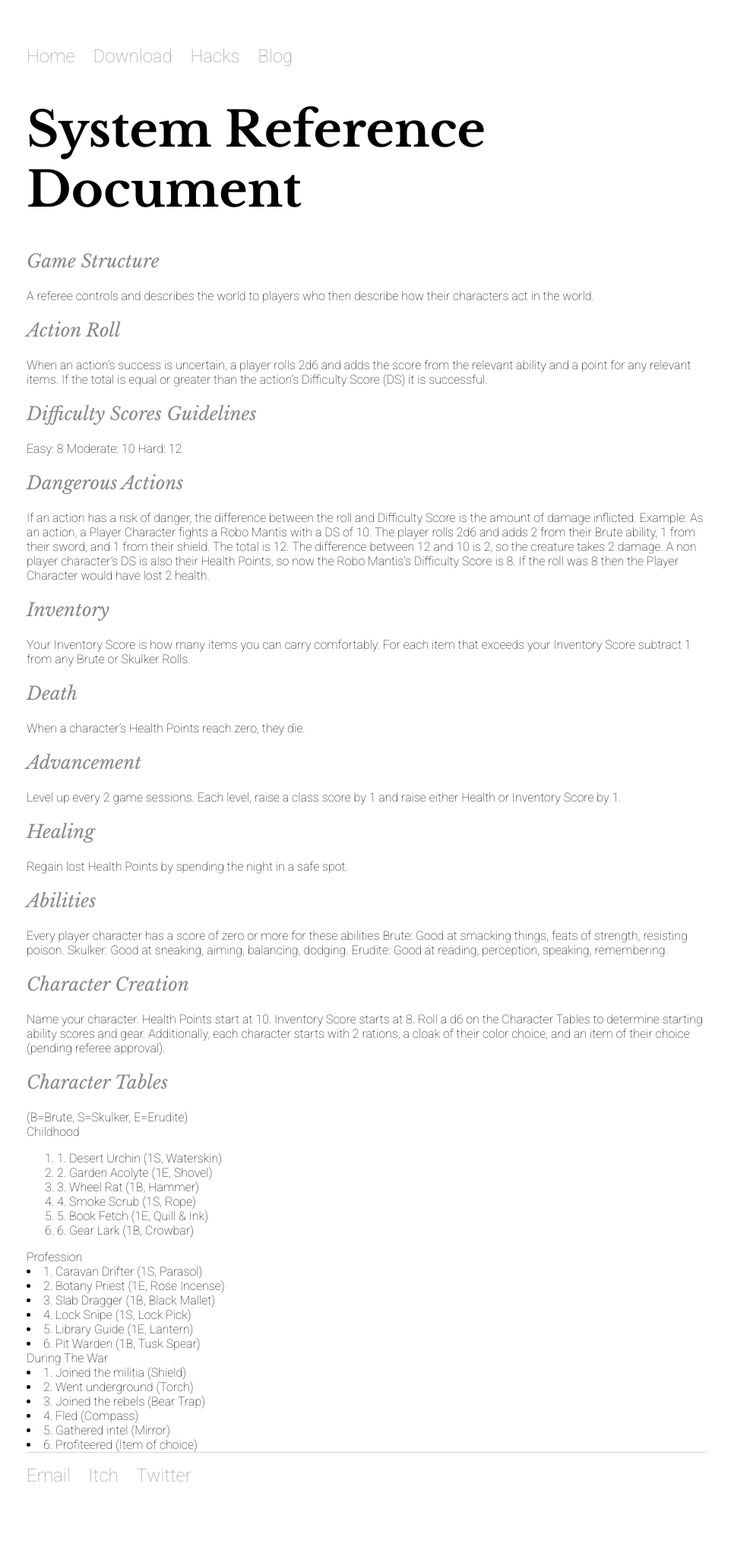
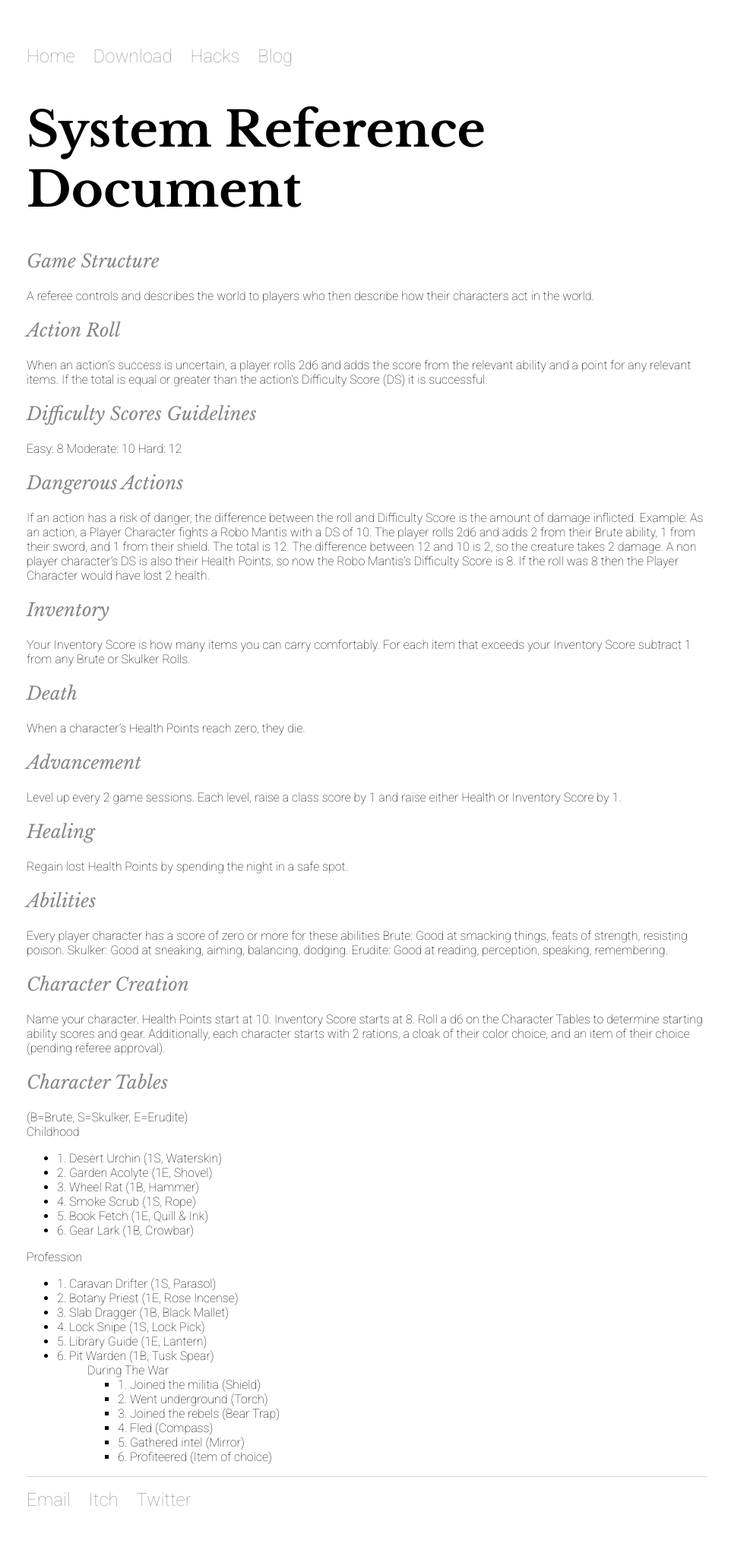
Before and after one commit to NateHPS/TunnelGoons, a Jekyll site: the page built from srd.html, in a window 1280 px wide. Shown: the whole page at 76% size, without its empty margins (157-1119 px from the left). Built offline with Jekyll 4.4.1, drawn with Linux system fonts in a browser that asks for light colours; before the commit the page ends 2016 px from its top, so only the background shows below that.

Commit message:
Update srd.html

```diff
--- a/srd.html
+++ b/srd.html
@@ -78,27 +78,30 @@ referee approval).
 <h3>Character Tables</h3>
 (B=Brute, S=Skulker, E=Erudite)<br>
 Childhood<br>
-<ol>
+<ul>
 <li>1. Desert Urchin (1S, Waterskin)</li>
 <li>2. Garden Acolyte (1E, Shovel)</li>
 <li>3. Wheel Rat (1B, Hammer)</li>
 <li>4. Smoke Scrub (1S, Rope)</li>
 <li>5. Book Fetch (1E, Quill & Ink)</li>
 <li>6. Gear Lark (1B, Crowbar)</li>
-</ol>
+</ul>
 Profession
+<ul>
 <li>1. Caravan Drifter (1S, Parasol)</li>
 <li>2. Botany Priest (1E, Rose Incense)</li>
 <li>3. Slab Dragger (1B, Black Mallet)</li>
 <li>4. Lock Snipe (1S, Lock Pick)</li>
 <li>5. Library Guide (1E, Lantern)</li>
 <li>6. Pit Warden (1B, Tusk Spear)</li>
+<ul>
 During The War
+<ul>
 <li>1. Joined the militia (Shield)</li>
 <li>2. Went underground (Torch)</li>
 <li>3. Joined the rebels (Bear Trap)</li>
 <li>4. Fled (Compass)</li>
 <li>5. Gathered intel (Mirror)</li>
 <li>6. Profiteered (Item of choice)</li>
-
+<ul>
 </div><!-- /.blurb -->
```
